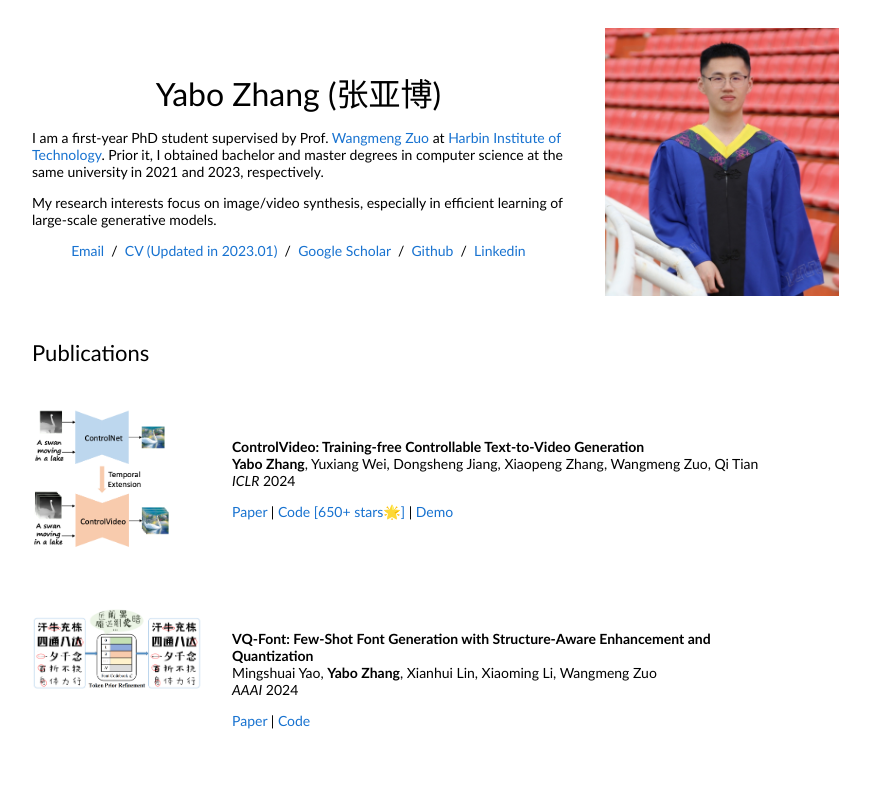
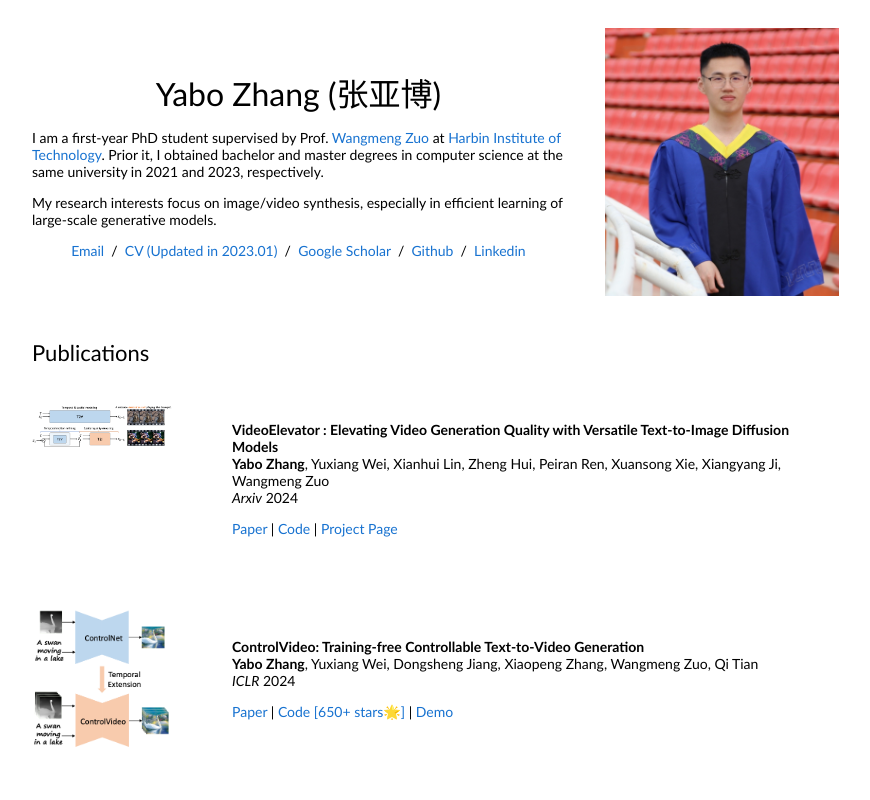
Before and after one commit to YBYBZhang/YBYBZhang.github.io, a plain HTML site: page index.html in a window 1280 px wide. Shown: the top 800 px of the page, without its empty margins (228-1098 px from the left). Drawn offline with Linux system fonts and the light colour scheme.

Commit message:
add videoelevator

```diff
--- a/index.html
+++ b/index.html
@@ -46,6 +46,28 @@
             <td style="padding:20px;width:100%;vertical-align:middle">
               <heading>Publications</heading>
               <!-- Representative papers are <span class="highlight">highlighted</span>. -->
+            </td>
+          </tr>
+        </tbody></table>
+
+        <table style="width:100%;border:0px;border-spacing:0px;border-collapse:separate;margin-right:auto;margin-left:auto;"><tbody>
+          <tr>
+            <td style="padding:20px;width:25%;vertical-align:middle">
+              <div class="one">
+                <img src='images/VideoElevator.png' width="140">
+              </div>
+            </td>
+            <td style="padding:20px;width:75%;vertical-align:middle">
+                <papertitle>VideoElevator : Elevating Video Generation Quality with Versatile Text-to-Image Diffusion Models</papertitle>
+              <br>
+              <strong>Yabo Zhang</strong>, Yuxiang Wei, Xianhui Lin, Zheng Hui, Peiran Ren, Xuansong Xie, Xiangyang Ji, Wangmeng Zuo
+              <br>
+              <em>Arxiv</em> 2024
+              <p>
+                <a href="https://arxiv.org/abs/2403.05438">Paper</a> |
+                <a href="https://github.com/YBYBZhang/VideoElevator">Code</a> |
+                <a href="https://videoelevator.github.io/">Project Page</a>
+              </p>
             </td>
           </tr>
         </tbody></table>
@@ -195,10 +217,10 @@
       </tbody></table>
       <ul>
         <li>
-          Journal reviewers: TPAMI, TIP, TNNLS, SCIS
+          Journal reviewers: TPAMI, TIP, TNNLS, SCIS, Machine Learning
         </li>
         <li>
-          Conference reviewers: NeurIPS 2023, ICLR 2024, CVPR 2024, ICML 2024
+          Conference reviewers: NeurIPS 2023, ICLR 2024, CVPR 2024, ICML 2024, ECCV 2024
         </li>
       </ul>
 
```
Also changed, not shown: images/VideoElevator.png (added).
